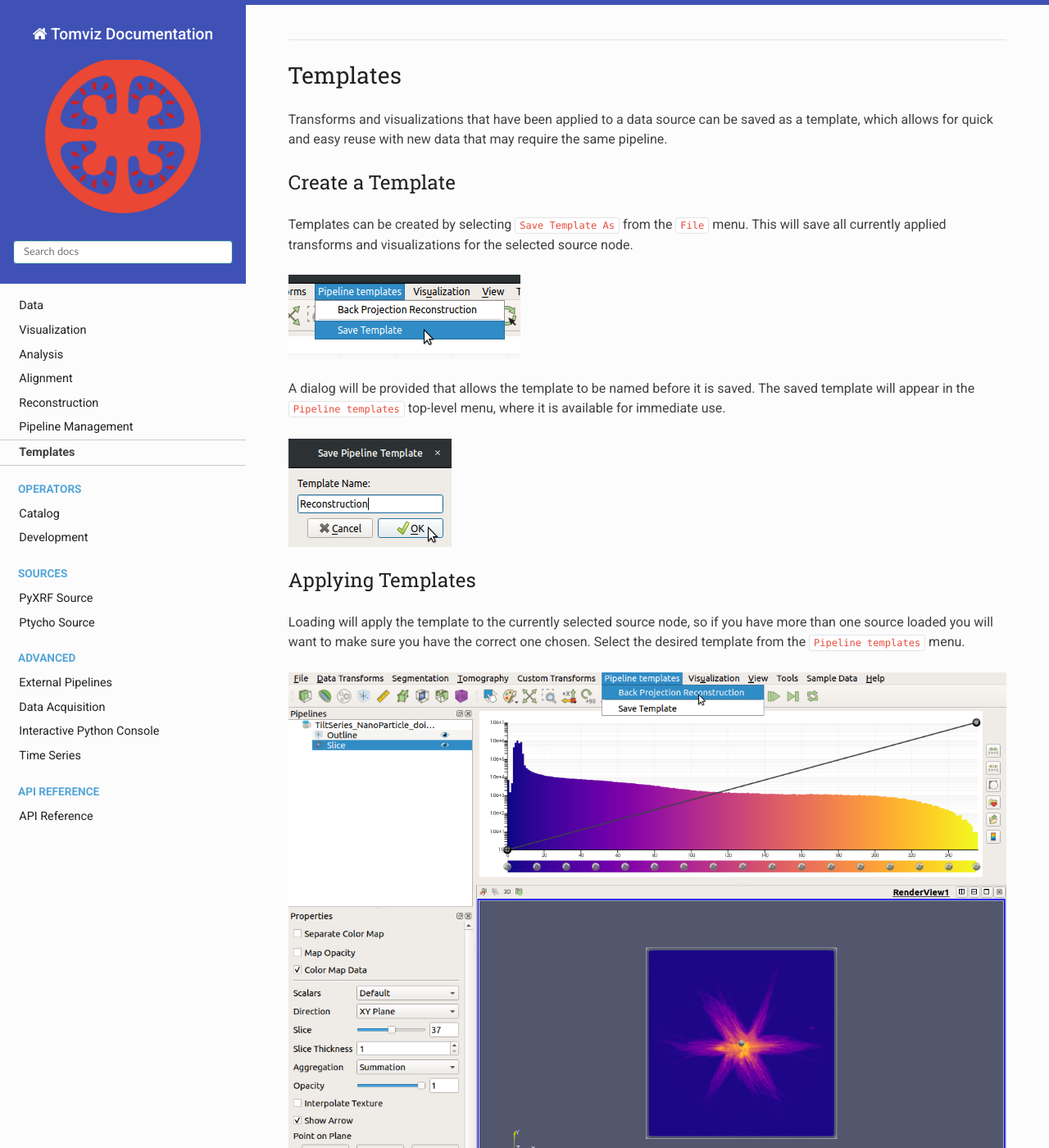
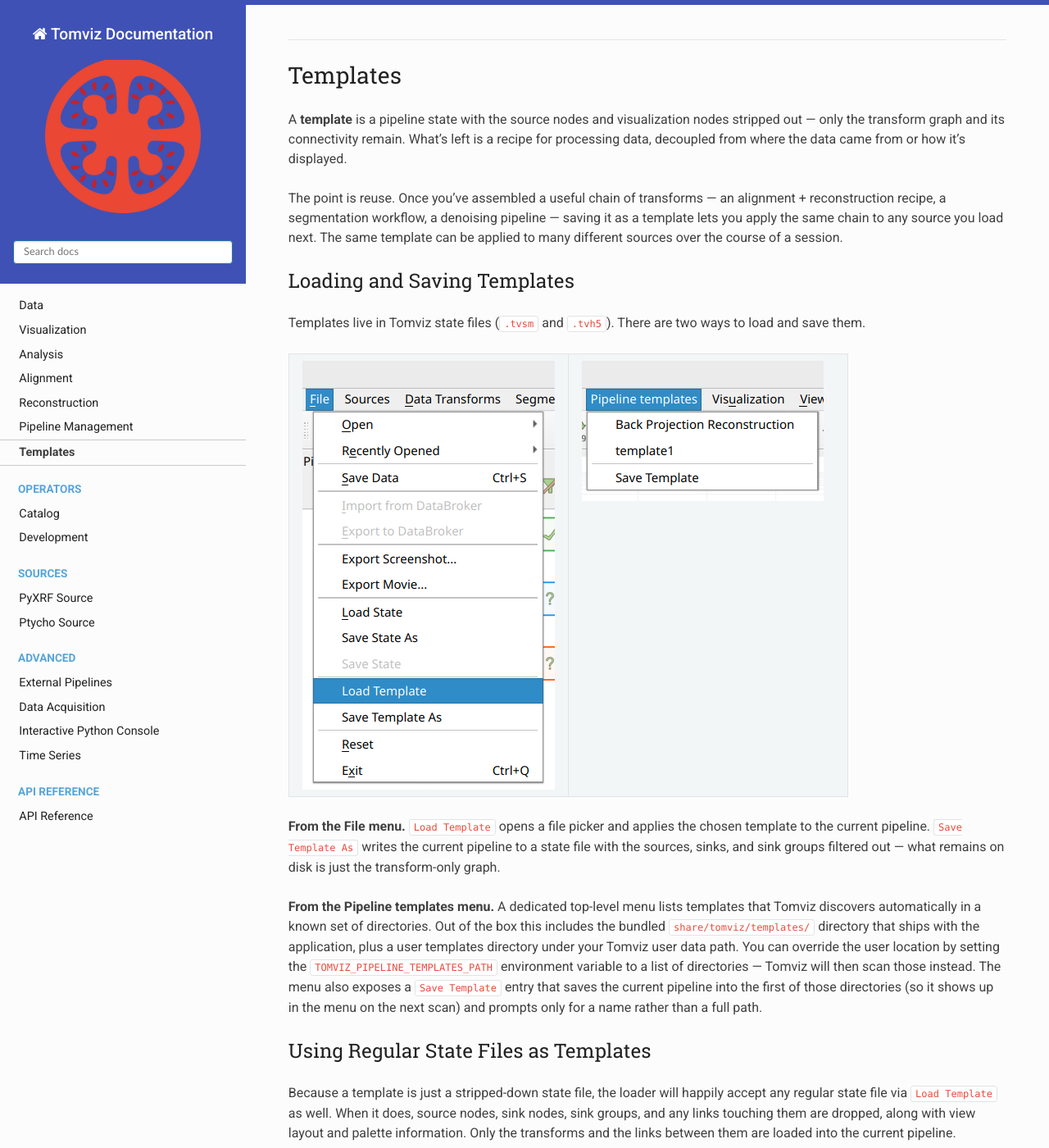
Before and after one commit to OpenChemistry/tomvizdocs, a Sphinx documentation site: the page built from docs/templates.md, in a window 1280 px wide and 1400 px high. Shown: the whole window at 82% size. Built offline with Sphinx 7.4.7 and the Read the Docs theme 3.1.0, drawn with Linux system fonts in a browser that asks for light colours; pages that are not in the unit, such as notebooks, are missing from menus; some of the changed text lies outside the part shown.

Commit message:
rewrite the templates page to match the new templates feature

```diff
--- a/docs/_static/extra.css
+++ b/docs/_static/extra.css
@@ -193,6 +193,13 @@
     margin-bottom: 1rem;
 }
 
+/* Top-align cells in list-tables tagged with :class: top-align —
+   used for side-by-side screenshots that should line up at the top
+   when their heights differ. */
+.top-align td {
+    vertical-align: top !important;
+}
+
 /* Responsive */
 @media (max-width: 1400px) {
     .right-sidebar {
--- a/docs/templates.md
+++ b/docs/templates.md
@@ -1,40 +1,54 @@
 # Templates
 
-Transforms and visualizations that have been applied to a data source can be
-saved as a template, which allows for quick and easy reuse with new data that
-may require the same pipeline.
+A **template** is a pipeline state with the source nodes and visualization
+nodes stripped out — only the transform graph and its connectivity remain.
+What's left is a recipe for processing data, decoupled from where the data
+came from or how it's displayed.
 
-## Create a Template
+The point is reuse. Once you've assembled a useful chain of transforms — an
+alignment + reconstruction recipe, a segmentation workflow, a denoising
+pipeline — saving it as a template lets you apply the same chain to any
+source you load next. The same template can be applied to many different
+sources over the course of a session.
 
-Templates can be created by selecting `Save Template As` from the `File` menu.
-This will save all currently applied transforms and visualizations for the
-selected source node.
+## Loading and Saving Templates
 
-<!-- SCREENSHOT NEEDED: File menu showing "Save Template As" option, or the
-     template save workflow in the new UI. -->
-![Save Template](img/save_template.png)
+Templates live in Tomviz state files (`.tvsm` and `.tvh5`). There are two
+ways to load and save them.
 
-A dialog will be provided that allows the template to be named before it is
-saved. The saved template will appear in the `Pipeline templates` top-level
-menu, where it is available for immediate use.
+:::{list-table}
+:widths: 1 1
+:header-rows: 0
+:class: top-align
 
-<!-- SCREENSHOT NEEDED: Template name dialog in the new UI. -->
-![Save Template Dialog](img/save_template_dialog.png)
+* - ![Load/Save Template from the File menu](img/template_file_menu.png)
+  - ![Pipeline templates menu](img/template_pipeline_menu.png)
+:::
 
-## Applying Templates
+**From the File menu.** `Load Template` opens a file picker and applies the
+chosen template to the current pipeline. `Save Template As` writes the
+current pipeline to a state file with the sources, sinks, and sink groups
+filtered out — what remains on disk is just the transform-only graph.
 
-Loading will apply the template to the currently selected source node, so if
-you have more than one source loaded you will want to make sure you have the
-correct one chosen. Select the desired template from the `Pipeline templates`
-menu.
+**From the Pipeline templates menu.** A dedicated top-level menu lists
+templates that Tomviz discovers automatically in a known set of directories.
+Out of the box this includes the bundled `share/tomviz/templates/` directory
+that ships with the application, plus a user templates directory under your
+Tomviz user data path. You can override the user location by setting the
+`TOMVIZ_PIPELINE_TEMPLATES_PATH` environment variable to a list of
+directories — Tomviz will then scan those instead. The menu also exposes a
+`Save Template` entry that saves the current pipeline into the first of
+those directories (so it shows up in the menu on the next scan) and prompts
+only for a name rather than a full path.
 
-<!-- SCREENSHOT NEEDED: Pipeline strip widget showing data before template
-     application (just source with default visualizations). -->
-![Template Before](img/template_before.png)
+## Using Regular State Files as Templates
 
-Any visualizations or transforms that were already applied will remain after
-the template has been applied.
+Because a template is just a stripped-down state file, the loader will
+happily accept any regular state file via `Load Template` as well. When it
+does, source nodes, sink nodes, sink groups, and any links touching them are
+dropped, along with view layout and palette information. Only the transforms
+and the links between them are loaded into the current pipeline.
 
-<!-- SCREENSHOT NEEDED: Pipeline strip widget showing data after template
-     application (source with template transforms and visualizations added). -->
-![Template After](img/template_after.png)
+This means an existing `.tvsm` or `.tvh5` you saved as a full session can be
+reused as a template against a different source, without having to manually
+re-save it as one.
```
Also changed, not shown: docs/pipeline_management.md (+1 -0 lines), docs/img/template_file_menu.png (added), docs/img/template_pipeline_menu.png (added).
